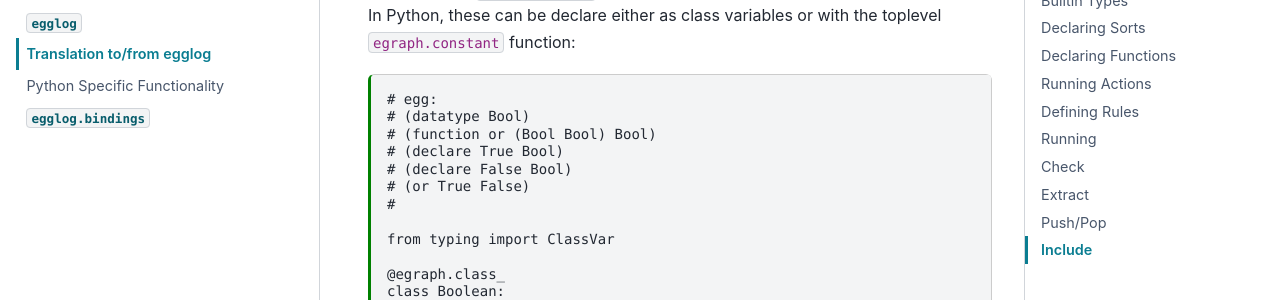
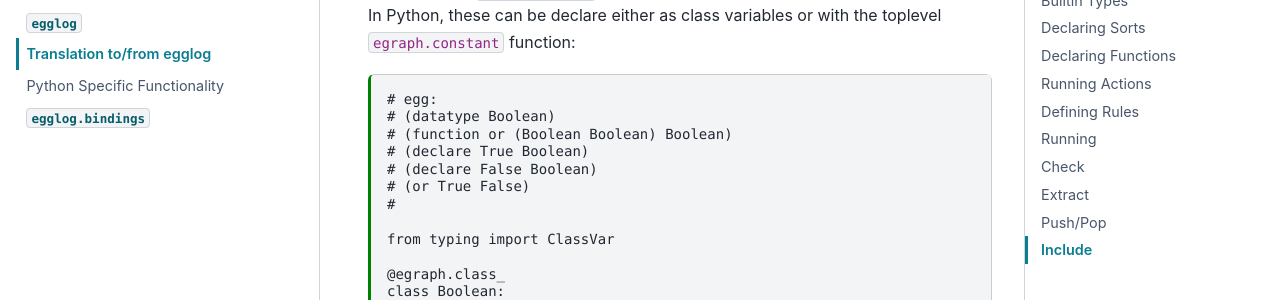
Before and after one commit to egraphs-good/egglog-python, a Sphinx documentation site: the page built from docs/reference/egglog-translation.md, in a window 1280 px wide and 900 px high, scrolled down 4953 px. Shown: the part 169-469 px from the top of the window. Built offline with Sphinx 7.4.7 and the PyData theme 0.15.4, drawn with Linux system fonts in a browser that asks for light colours; pages that are not in the unit, such as notebooks, are missing from menus; the version number is read from the project's files by our own code; some of the changed text lies outside the part shown.

Commit message:
Docs fix

````diff
--- a/docs/reference/egglog-translation.md
+++ b/docs/reference/egglog-translation.md
@@ -184,10 +184,10 @@ In egglog, the `(declare ...)` command is syntactic sugar for a nullary function
 
 ```{code-cell} python
 # egg:
-# (datatype Bool)
-# (function or (Bool Bool) Bool)
-# (declare True Bool)
-# (declare False Bool)
+# (datatype Boolean)
+# (function or (Boolean Boolean) Boolean)
+# (declare True Boolean)
+# (declare False Boolean)
 # (or True False)
 #
 
@@ -252,7 +252,7 @@ egraph.register(delete(fib(0)))
 
 ```{code-cell} python
 # egg: (union (or True False) True)
-egraph.register(union(Bool.TRUE | FALSE).with_(Bool.TRUE))
+egraph.register(union(Boolean.TRUE | FALSE).with_(Boolean.TRUE))
 ```
 
 Similar to the `set` funciton, this uses a fluent API, so that we can verify the types statically.
````
